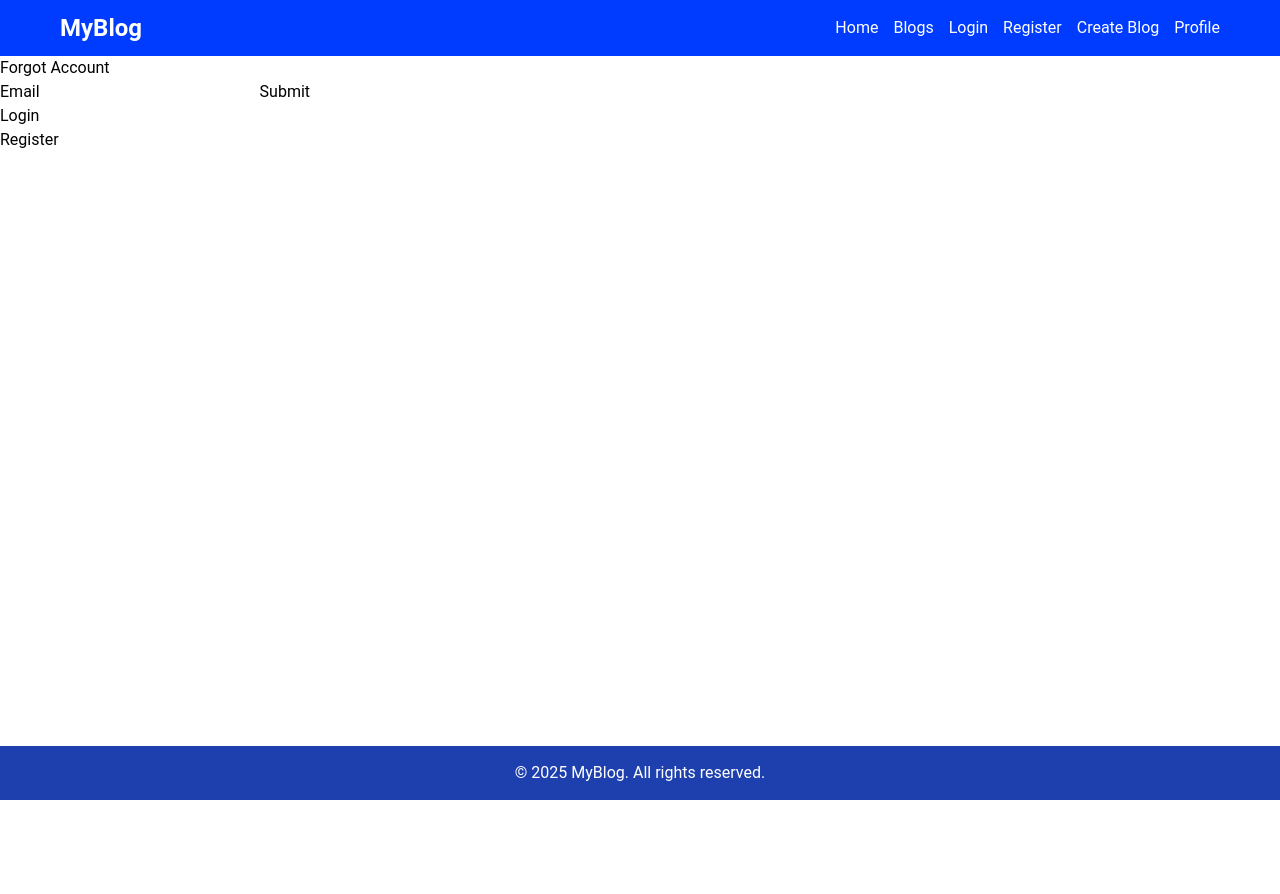
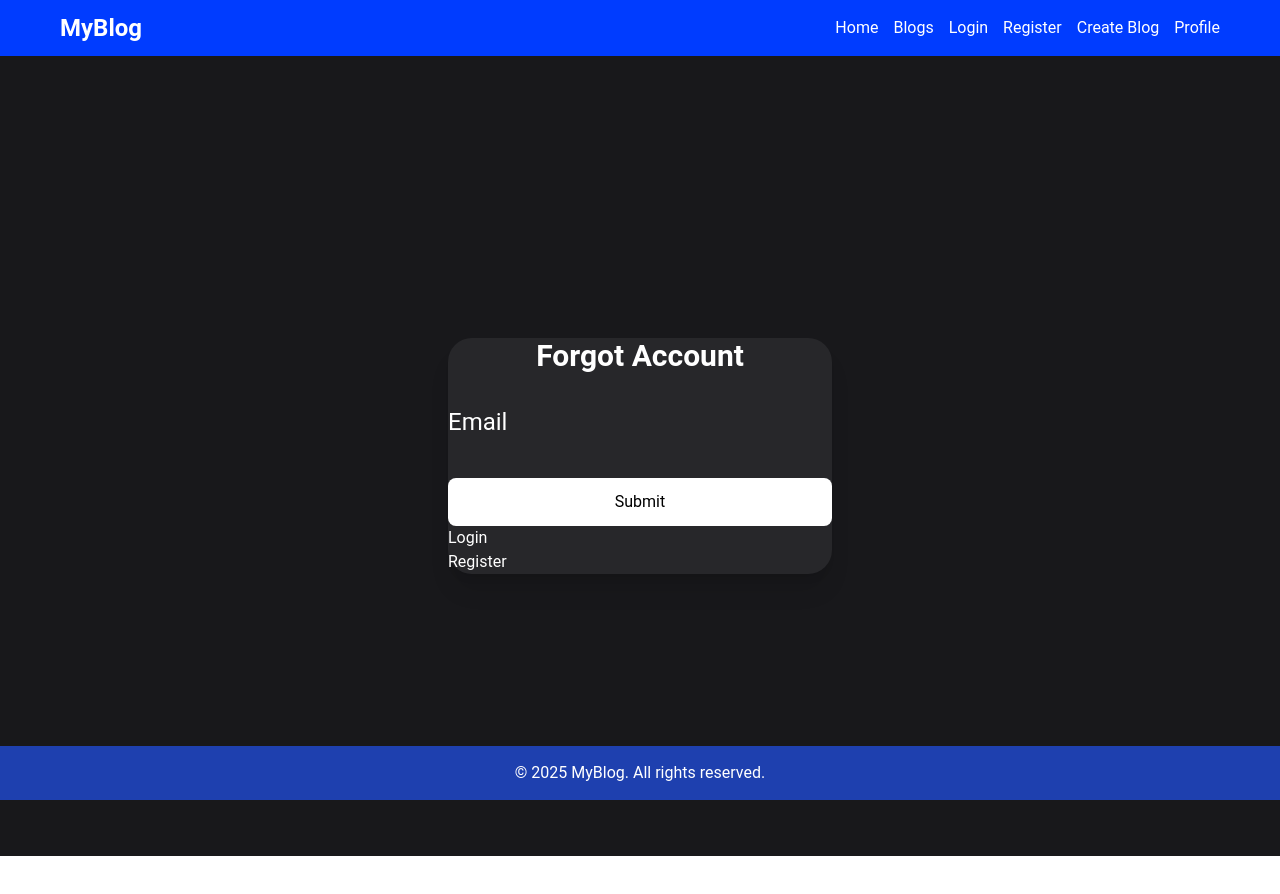
Before and after one commit to sanjoprajol12/futech_project, a Vue app in the folder Frontend/: page /forgotaccount in a window 1280 px wide. Shown: the top 894 px of the page. Before the commit the page ends 800 px from the top, so only its background shows below. Built offline with nearby package versions, Linux system fonts and the light colour scheme; the HTML template or start-up script is replaced by a standard one.

Commit message:
backend connect garna baki

```diff
--- a/Frontend/src/pages/ForgotAccount.vue
+++ b/Frontend/src/pages/ForgotAccount.vue
@@ -1,12 +1,14 @@
 <template>
-    <div>
-        <h2>Forgot Account</h2>
+    <div class="min-h-screen flex items-center justify-center bg-zinc-900 p-4">
+        <div class="bg-zinc-800 shadow-xl rounded-xl p-8 w-full max-w-sm">
+        <h2 class="text-3xl font-bold text-white mb-8 text-center">Forgot Account</h2>
         <form>
-            <label for="email">Email</label>
-            <input type="email" id="email" v-model="email" required>
-            <button type="submit">Submit</button>
-            <p><a href="/Login">Login</a></p>
-            <p><a href="/Register">Register</a></p>
+            <label for="email" class="text-white text-2xl">Email</label>
+            <input class="rounded-lg w-full text-white h-10 border-white" type="email" id="email" v-model="email" required>
+            <button class="boarder-solid bg-white text-black pa-3 rounded-lg w-full cursor-pointer" type="submit">Submit</button>
+            <p class="text-white"><a href="/Login">Login</a></p>
+            <p class="text-white"><a href="/Register">Register</a></p>
         </form>
+        </div>
     </div>
 </template>
--- a/Frontend/src/pages/Login.vue
+++ b/Frontend/src/pages/Login.vue
@@ -1,5 +1,5 @@
 <template>
-  <div class="min-h-screen flex items-center justify-center bg-zinc-900 p-4">
+  <div class="min-h-screen flex p-5 items-center justify-center bg-zinc-900 p-4">
 
     <div class="bg-zinc-800 shadow-xl rounded-xl p-8 w-full max-w-sm">
 
```
